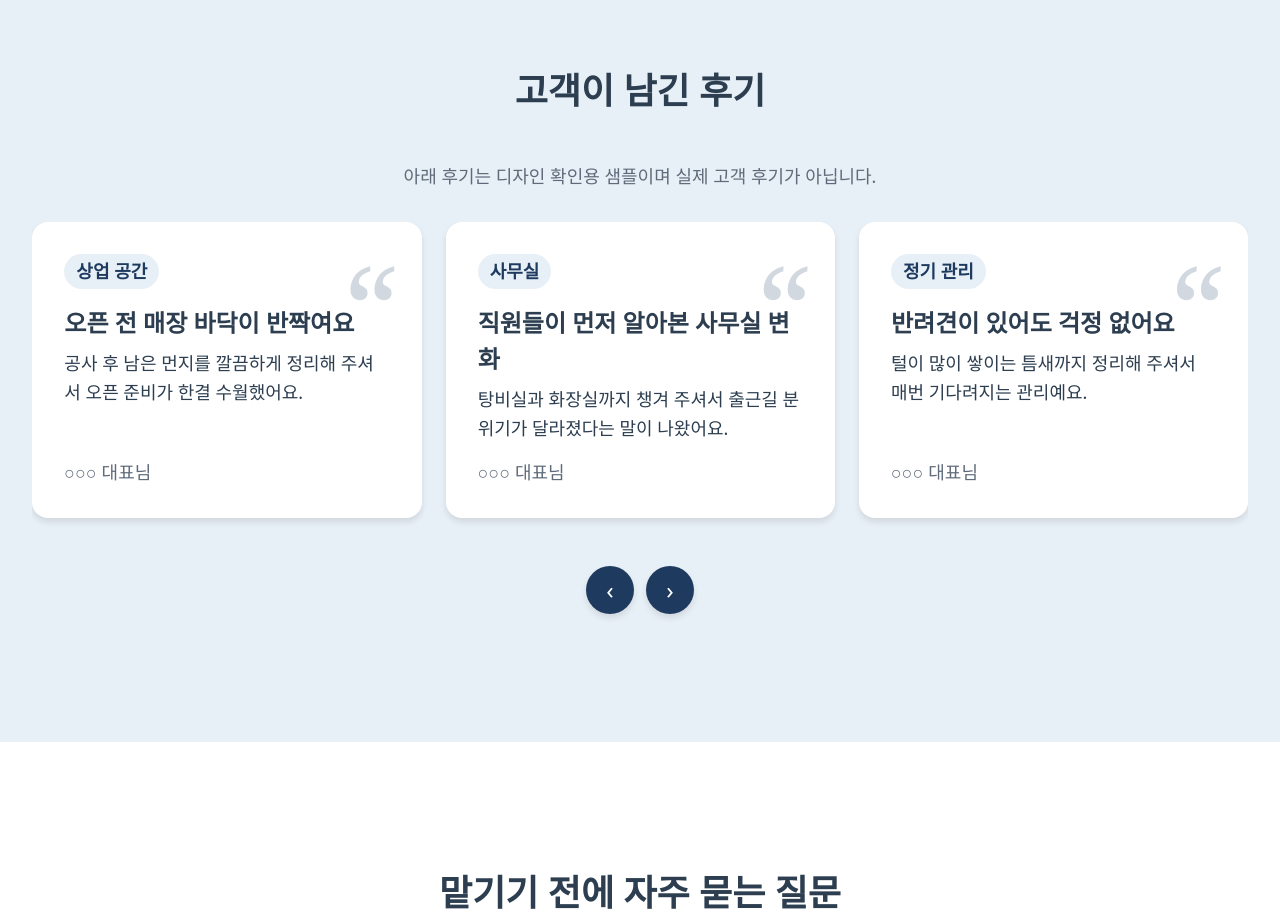
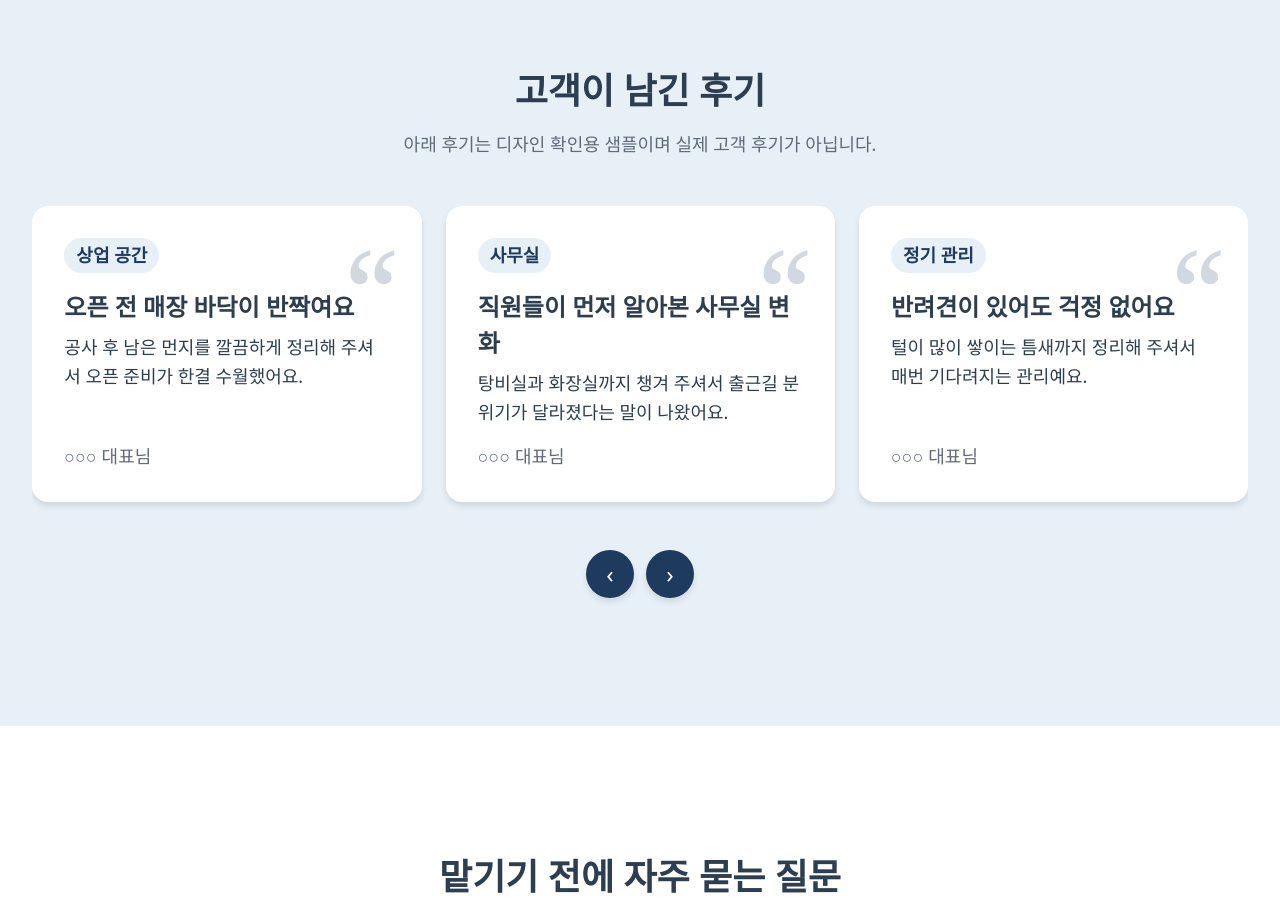
Before and after one commit to leedonghyun79/dawnlight_cleaning, a Next.js app: page / in a window 1280 px wide. Shown: the part 5860-6780 px from the top of the page. Built offline with nearby package versions, Linux system fonts and the light colour scheme; a web font is replaced by a local one.

Commit message:
문구 사이즈 수정

```diff
--- a/src/components/sections/Review.tsx
+++ b/src/components/sections/Review.tsx
@@ -104,11 +104,14 @@ export default function Review({ variant = 'carousel' }: ReviewProps) {
         {isCarousel && (
           <div className="text-center mb-12">
             <h2 className="text-h2 mb-4">고객이 남긴 후기</h2>
+            {isSampleReviews && (
+              <p className="text-[18px] text-text-muted">아래 후기는 디자인 확인용 샘플이며 실제 고객 후기가 아닙니다.</p>
+            )}
           </div>
         )}
 
-        {isSampleReviews && (
-          <p className="text-center text-[18px] text-text-muted mb-8">
+        {!isCarousel && isSampleReviews && (
+          <p className="text-center text-[18px] text-text-muted mb-12">
             아래 후기는 디자인 확인용 샘플이며 실제 고객 후기가 아닙니다.
           </p>
         )}
```
